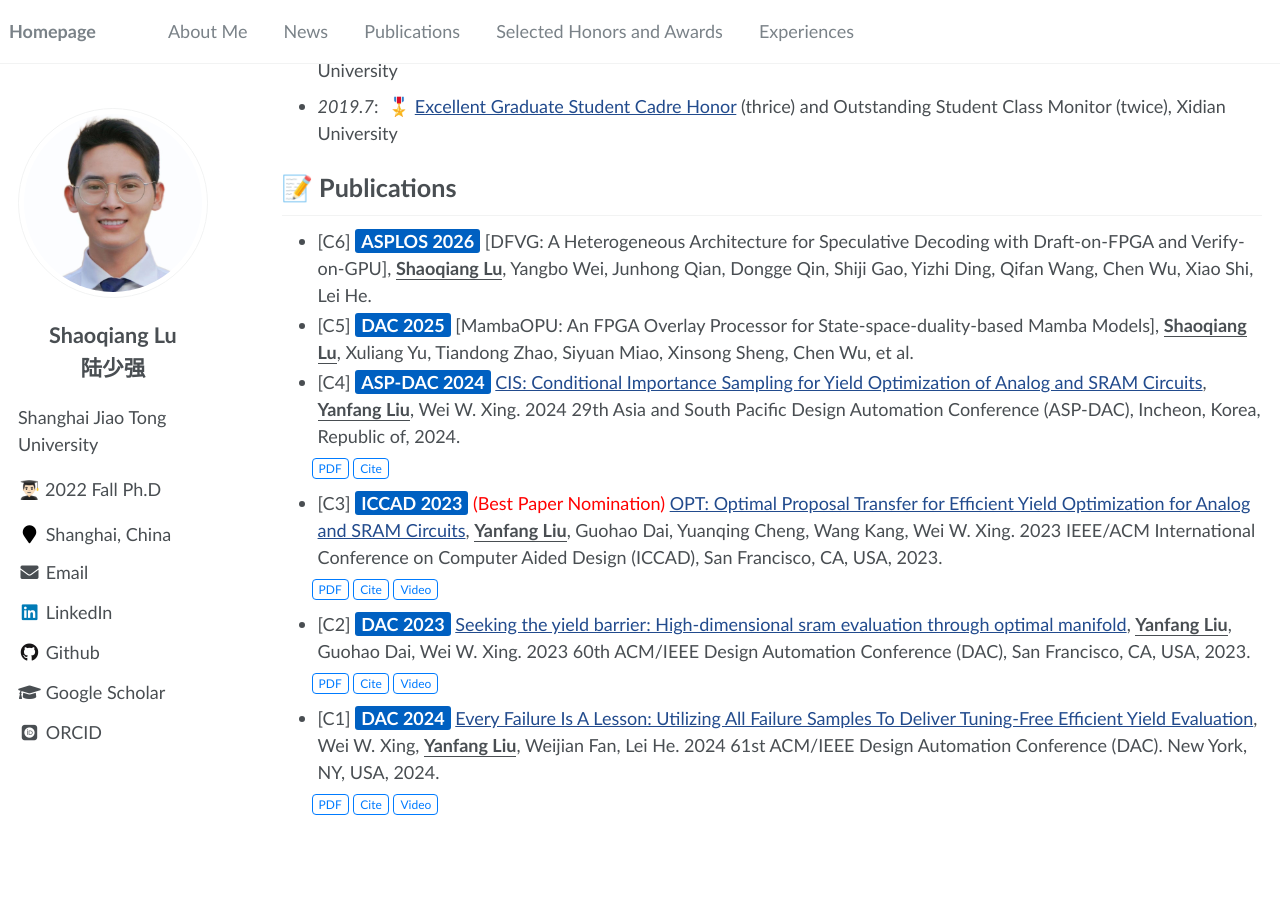
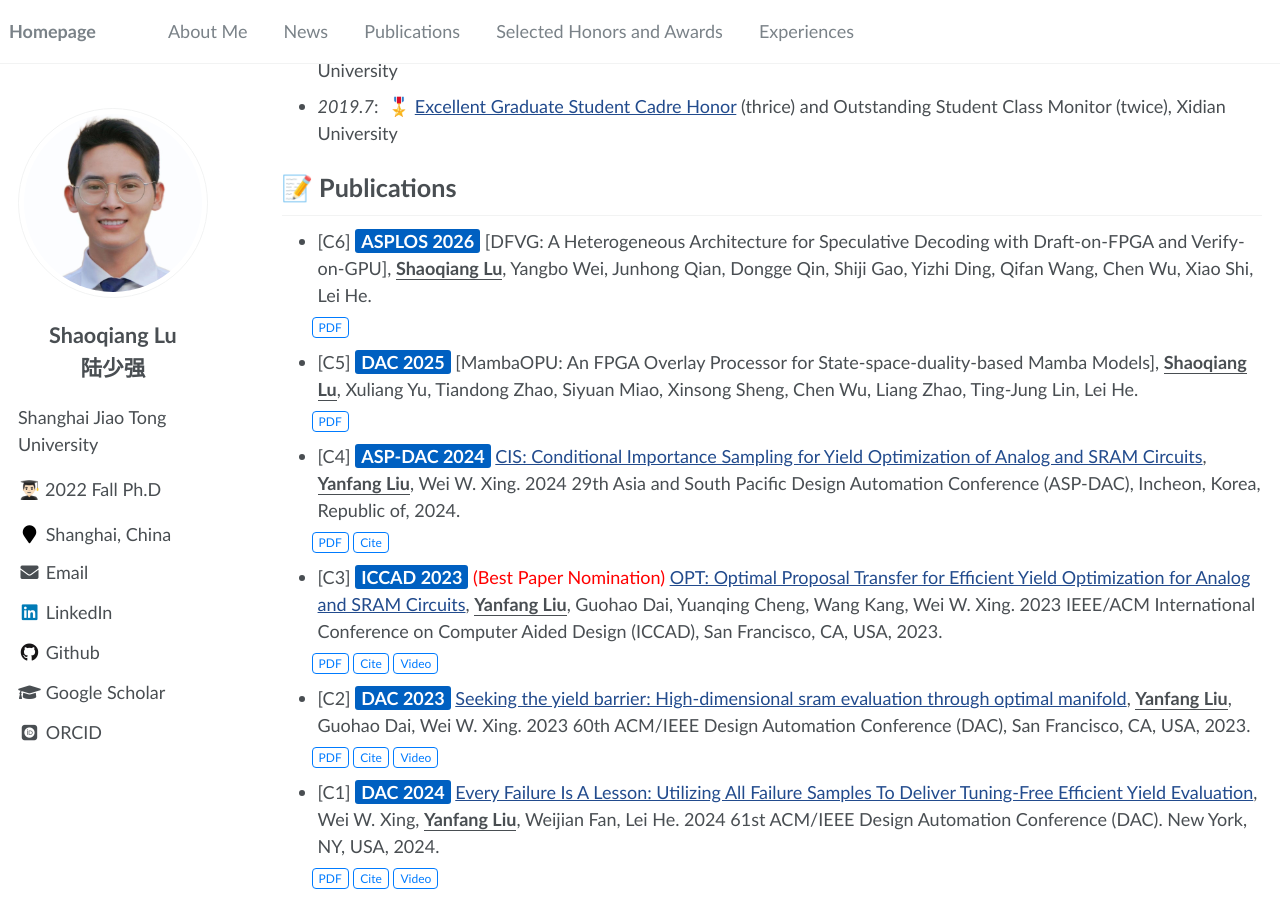
Before and after one commit to ShaoqiangLu/ShaoqangLu.github.io, a Jekyll site: the page built from _pages/about.md, in a window 1280 px wide and 900 px high, scrolled down 866 px. Built offline with Jekyll 4.4.1, drawn with Linux system fonts in a browser that asks for light colours; some web fonts are replaced; before the commit the page ends 1692 px from its top, so only the background shows below that.

Commit message:
Update about.md

```diff
--- a/_pages/about.md
+++ b/_pages/about.md
@@ -83,13 +83,13 @@ I have been a Ph.D. candidate at the School of Integrated Circuits, [Shanghai Ji
 - [C6] <span style="background-color:rgb(0, 96, 193); color: #ffffff; padding: 1px 6px; border-radius: 3px; font-weight: bold;">ASPLOS 2026</span> [DFVG: A Heterogeneous Architecture for Speculative Decoding with Draft-on-FPGA and Verify-on-GPU], **<u>Shaoqiang Lu</u>**, Yangbo Wei, Junhong Qian, Dongge Qin, Shiji Gao, Yizhi Ding, Qifan Wang, Chen Wu, Xiao Shi, Lei He.
 
 <div style="margin-top: -15px; margin-bottom: 10px; margin-left: 30px;">
-  <!--
-  <a href="_pages/paper/DATE2025.pdf" style="text-decoration: none;">
+
+  <a href="" style="text-decoration: none;">
     <button style="border: 1px solid #007BFF; color: #007BFF; background-color: white; padding: 2px 6px; border-radius: 4px; cursor: pointer; font-size: 12px;"
       onmouseover="this.style.backgroundColor='#007BFF'; this.style.color='white';"
       onmouseout="this.style.backgroundColor='white'; this.style.color='#007BFF';">PDF</button>
   </a>
-
+  <!--
   <a href="_pages/paper/DATE2025.bib" style="text-decoration: none;">
     <button style="border: 1px solid #007BFF; color: #007BFF; background-color: white; padding: 2px 6px; border-radius: 4px; cursor: pointer; font-size: 12px;"
       onmouseover="this.style.backgroundColor='#007BFF'; this.style.color='white';"
@@ -104,24 +104,22 @@ I have been a Ph.D. candidate at the School of Integrated Circuits, [Shanghai Ji
 
 
 
-
-
-
-- [C5] <span style="background-color:rgb(0, 96, 193); color: #ffffff; padding: 1px 6px; border-radius: 3px; font-weight: bold;">DAC 2025</span> [MambaOPU: An FPGA Overlay Processor for State-space-duality-based Mamba Models], **<u>Shaoqiang Lu</u>**, Xuliang Yu, Tiandong Zhao, Siyuan Miao, Xinsong Sheng, Chen Wu, et al.
+- [C5] <span style="background-color:rgb(0, 96, 193); color: #ffffff; padding: 1px 6px; border-radius: 3px; font-weight: bold;">DAC 2025</span> [MambaOPU: An FPGA Overlay Processor for State-space-duality-based Mamba Models], **<u>Shaoqiang Lu</u>**, Xuliang Yu, Tiandong Zhao, Siyuan Miao, Xinsong Sheng, Chen Wu, Liang Zhao, Ting-Jung Lin, Lei He.
 
 <div style="margin-top: -15px; margin-bottom: 10px; margin-left: 30px;">
-  <!--
-  <a href="_pages/paper/ICCAD2024.pdf" style="text-decoration: none;">
+
+  <a href="https://ieeexplore.ieee.org/document/11132895" style="text-decoration: none;">
     <button style="border: 1px solid #007BFF; color: #007BFF; background-color: white; padding: 2px 6px; border-radius: 4px; cursor: pointer; font-size: 12px;"
       onmouseover="this.style.backgroundColor='#007BFF'; this.style.color='white';"
       onmouseout="this.style.backgroundColor='white'; this.style.color='#007BFF';">PDF</button>
   </a>
+  <!--
   <a href="_pages/paper/ICCAD2024.bib" style="text-decoration: none;">
     <button style="border: 1px solid #007BFF; color: #007BFF; background-color: white; padding: 2px 6px; border-radius: 4px; cursor: pointer; font-size: 12px;"
       onmouseover="this.style.backgroundColor='#007BFF'; this.style.color='white';"
       onmouseout="this.style.backgroundColor='white'; this.style.color='#007BFF';">Cite</button>
   </a>
--->
+  -->
 </div>
 
 
```
